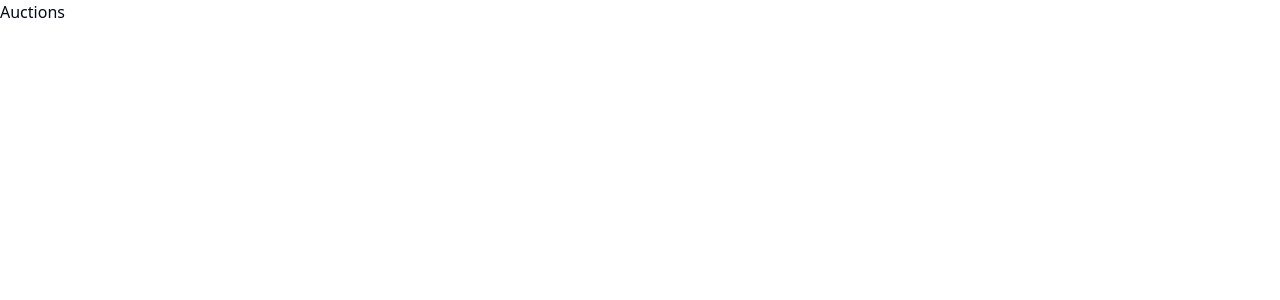
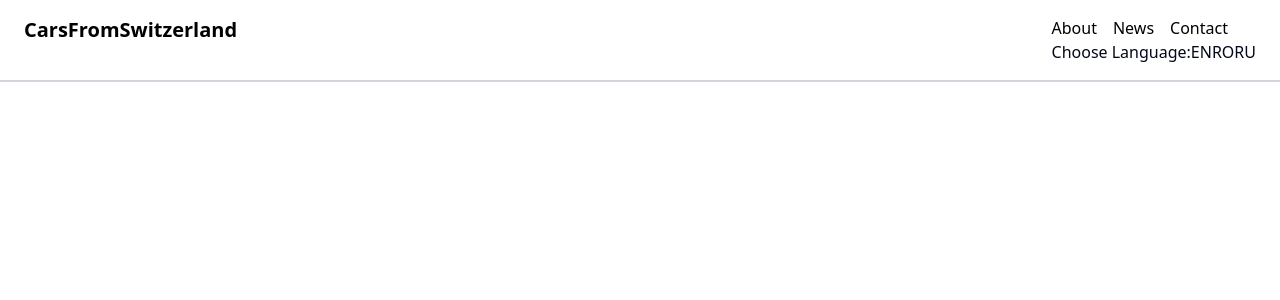
Before and after one commit to C0L2/auctions, a React (Vite) app: page / in a window 1280 px wide. Shown: the top 300 px of the page. Built offline with nearby package versions, Linux system fonts and the light colour scheme.

Commit message:
- added multiLang in a sample of eader component and check if it works

```diff
--- a/src/App.tsx
+++ b/src/App.tsx
@@ -1,9 +1,10 @@
 import '@/assets/css/global.css'
+import Header from './components/Header'
 
 const App = () => {
   return (
     <>
-      <div className="">Auctions</div>
+      <Header />
     </>
   )
 }
--- /dev/null
+++ b/src/components/Header.tsx
@@ -0,0 +1,43 @@
+import React from 'react'
+import { useTranslation } from 'react-i18next'
+
+const Header: React.FC = () => {
+  const { t, i18n } = useTranslation('global')
+
+  return (
+    <header className="border-b-2 border-gray-300 py-4 px-6 flex justify-between">
+      <div className="">
+        <h1 className="text-xl font-bold">
+          <a href="#" className="text-black no-underline">
+            {t('header.siteName')}
+          </a>
+        </h1>
+      </div>
+      <nav className="">
+        <ul className="flex">
+          <li className="mr-4">
+            <a href="#" className="text-black no-underline hover:underline">
+              About
+            </a>
+          </li>
+          <li className="mr-4">
+            <a href="#" className="text-black no-underline hover:underline">
+              News
+            </a>
+          </li>
+          <li>
+            <a href="#" className="text-black no-underline hover:underline">
+              Contact
+            </a>
+          </li>
+        </ul>
+        {t('header.chooseLanguage')}
+        <button onClick={() => i18n.changeLanguage('en')}>EN</button>
+        <button onClick={() => i18n.changeLanguage('ro')}>RO</button>
+        <button onClick={() => i18n.changeLanguage('ru')}>RU</button>
+      </nav>
+    </header>
+  )
+}
+
+export default Header
--- a/src/locales/en/global.json
+++ b/src/locales/en/global.json
@@ -1,5 +1,6 @@
 {
   "header": {
-    "title": "CarsFromSwitzerland"
+    "siteName": "CarsFromSwitzerland",
+    "chooseLanguage": "Choose Language:"
   }
 }
--- /dev/null
+++ b/src/locales/i18n.ts
@@ -0,0 +1,25 @@
+import i18next from 'i18next'
+import global_en from './en/global.json'
+import global_ro from './ro/global.json'
+import global_ru from './ru/global.json'
+
+export const initI18n = () => {
+  i18next.init({
+    interpolation: { escapeValue: false },
+    lng: 'auto',
+    fallbackLng: 'en',
+    resources: {
+      en: {
+        global: global_en,
+      },
+      ro: {
+        global: global_ro,
+      },
+      ru: {
+        global: global_ru,
+      },
+    },
+  })
+}
+
+export default i18next
--- a/src/locales/ro/global.json
+++ b/src/locales/ro/global.json
@@ -1,5 +1,6 @@
 {
   "header": {
-    "title": "MașiniDinElveția"
+    "siteName": "MașiniDinElveția",
+    "chooseLanguage": "Alege limba:"
   }
 }
--- a/src/locales/ru/global.json
+++ b/src/locales/ru/global.json
@@ -1,5 +1,6 @@
 {
   "header": {
-    "title": "АвтомобилиИзШвейцарии"
+    "siteName": "АвтомобилиИзШвейцарии",
+    "chooseLanguage": "Выберите язык:"
   }
 }
--- a/src/main.tsx
+++ b/src/main.tsx
@@ -1,29 +1,12 @@
 import React from 'react'
 import ReactDOM from 'react-dom/client'
 import App from './App.tsx'
+import { I18nextProvider } from 'react-i18next'
+import { initI18n } from './locales/i18n.ts'
+import i18next from './locales/i18n'
 
-import { I18nextProvider } from 'react-i18next'
-import i18next from 'i18next'
-import global_en from './locales/en/global.json'
-import global_ro from './locales/ro/global.json'
-import global_ru from './locales/ru/global.json'
-
-i18next.init({
-  interpolation: { escapeValue: false },
-  lng: 'auto',
-  fallbackLng: 'en',
-  resources: {
-    en: {
-      global: global_en,
-    },
-    ro: {
-      global: global_ro,
-    },
-    ru: {
-      global: global_ru,
-    },
-  },
-})
+// Initialize multiLang
+initI18n()
 
 ReactDOM.createRoot(document.getElementById('root')!).render(
   <React.StrictMode>
```
